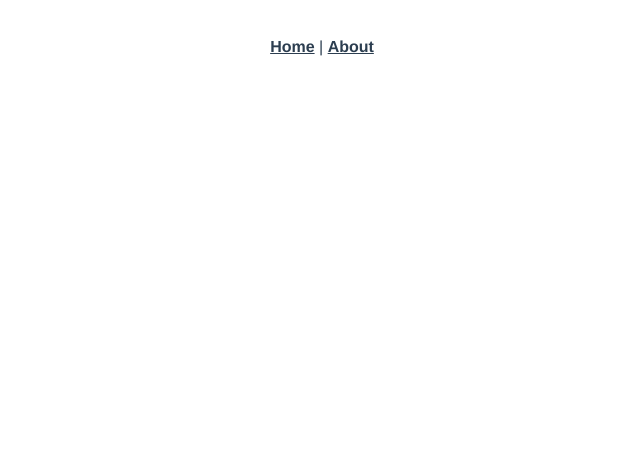
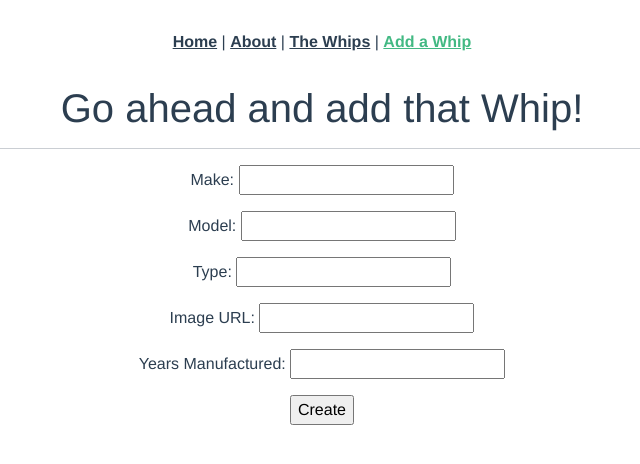
Before and after one commit to TLCurd/vehicles-app-frontend, a Vue app: page /vehicles/new in a window 1280 px wide. Before the commit this address had no page. Shown: the top 464 px of the page, without its empty margins (318-958 px from the left). Built offline with nearby package versions, Linux system fonts and the light colour scheme.

Commit message:
add working index and create actions/requests

```diff
--- a/package.json
+++ b/package.json
@@ -7,6 +7,8 @@
     "build": "vue-cli-service build"
   },
   "dependencies": {
+    "axios": "^0.26.1",
+    "bootstrap": "^5.1.3",
     "core-js": "^3.8.3",
     "vue": "^3.2.13",
     "vue-router": "^4.0.3"
--- a/src/App.vue
+++ b/src/App.vue
@@ -1,7 +1,9 @@
 <template>
   <nav>
     <router-link to="/">Home</router-link> |
-    <router-link to="/about">About</router-link>
+    <router-link to="/about">About</router-link> |
+    <router-link to="/vehicles">The Whips</router-link> |
+    <router-link to="/vehicles/new">Add a Whip</router-link>
   </nav>
   <router-view/>
 </template>
--- a/src/main.js
+++ b/src/main.js
@@ -1,5 +1,10 @@
 import { createApp } from 'vue'
 import App from './App.vue'
 import router from './router'
+import axios from "axios";
+import "bootstrap";
+import "bootstrap/dist/css/bootstrap.min.css";
+
+axios.defaults.baseURL = process.env.NODE_ENV === "development" ? "http://localhost:3000" : "/";
 
 createApp(App).use(router).mount('#app')
--- a/src/router/index.js
+++ b/src/router/index.js
@@ -1,11 +1,24 @@
 import { createRouter, createWebHistory } from 'vue-router'
 import HomeView from '../views/HomeView.vue'
+import VehiclesIndex from '../views/VehiclesIndex.vue'
+import VehiclesNew from '../views/VehiclesNew.vue'
+
 
 const routes = [
   {
     path: '/',
     name: 'home',
     component: HomeView
+  },
+  {
+    path: '/vehicles',
+    name: 'vehicles-index',
+    component: VehiclesIndex
+  },
+  {
+    path: '/vehicles/new',
+    name: 'vehicles-new',
+    component: VehiclesNew
   },
   {
     path: '/about',
--- /dev/null
+++ b/src/views/VehiclesIndex.vue
@@ -0,0 +1,45 @@
+<script>
+import axios from "axios"
+  export default {
+    data: function () {
+      return {
+        message: "Check out these rides!",
+        vehicles: []
+      };
+    },
+    created: function () {
+      this.vehiclesIndex()
+    },
+    methods: {
+      vehiclesIndex: function () {
+        console.log(`showing vehicles...`)
+        axios.get(`/vehicles.json`).then(response =>{
+          console.log(response.data);
+          this.vehicles = response.data
+        })
+      }
+    },
+  };
+</script>
+
+<template>
+  <div class="home">
+    <h1>{{ message }}</h1>
+      <div v-for="vehicle in vehicles" v-bind:key="vehicle.id">
+        <p> <b>Make:</b> {{vehicle.make}} </p>
+        <p><b> Model:</b> {{vehicle.model}} </p>
+        <p> <b>Years Manufactured:</b> {{vehicle.years_made}} </p>
+        <img v-bind:src="vehicle.image">
+        <hr>
+
+      </div>
+
+
+
+  </div>
+</template>
+
+<style>
+img {
+  width: 800px
+}</style>
--- /dev/null
+++ b/src/views/VehiclesNew.vue
@@ -0,0 +1,78 @@
+<script>
+import axios from "axios"
+  export default {
+    data: function () {
+      return {
+        message: "Go ahead and add that Whip!",
+        newVehicleParams: {
+          make: "",
+          model: "",
+          vehicle_type: "",
+          image_url: "",
+          years_made: ""
+        },
+        errors: []
+      };
+    },
+    created: function () {},
+    methods: {
+      createVehicle: function () {
+        console.log('creating vehicle...')
+        axios.post(`/vehicles.json`, this.newVehicleParams).then(response => {
+          console.log(response.data),
+          this.$router.push('/vehicles')
+        }).catch((error) => {
+          console.log("vehicles create error", error.response);
+          this.errors = error.response.data.errors;
+        });
+      }
+    },
+  };
+</script>
+
+<template>
+  <div class="vehicles-new">
+    <h1>{{ message }}</h1>
+    <hr>
+    <form v-on:submit.prevent="createVehicle()">
+      <ul>
+        <li v-for="error in errors" v-bind:key="error">{{ error }}</li>
+      </ul>
+
+
+      <p>
+        Make:
+        <input type="text" v-model="newVehicleParams.make" />
+        <small v-if="newVehicleParams.make.length <= 20 && newVehicleParams.make.length > 0">{{
+          30 - newVehicleParams.make.length
+        }} characters remaining</small>
+        <b><small v-if="newVehicleParams.make.length >= 20 && newVehicleParams.make.length <= 30" class="text-warning">{{
+          30 -
+            newVehicleParams.make.length
+        }} characters remaining</small></b>
+        <small v-if="newVehicleParams.make.length > 30" class="text-danger">Vehicle make is too long</small>
+      </p>
+
+      <p>
+        Model:
+        <input type="text" v-model="newVehicleParams.model" />
+      </p>
+      <p>
+        Type:
+        <input type="text" v-model="newVehicleParams.vehicle_type" />
+      </p>
+      <p>
+        Image URL:
+        <input type="text" v-model="newVehicleParams.image_url" />
+      </p>
+      <p>
+        Years Manufactured:
+        <input type="text" v-model="newVehicleParams.years_made" />
+      </p>
+
+      <input type="submit" value="Create" />
+    </form>
+  </div>
+</template>
+
+<style></style>
```
Also changed, not shown: 1 other file (tests, documents, lock files or other folders).
